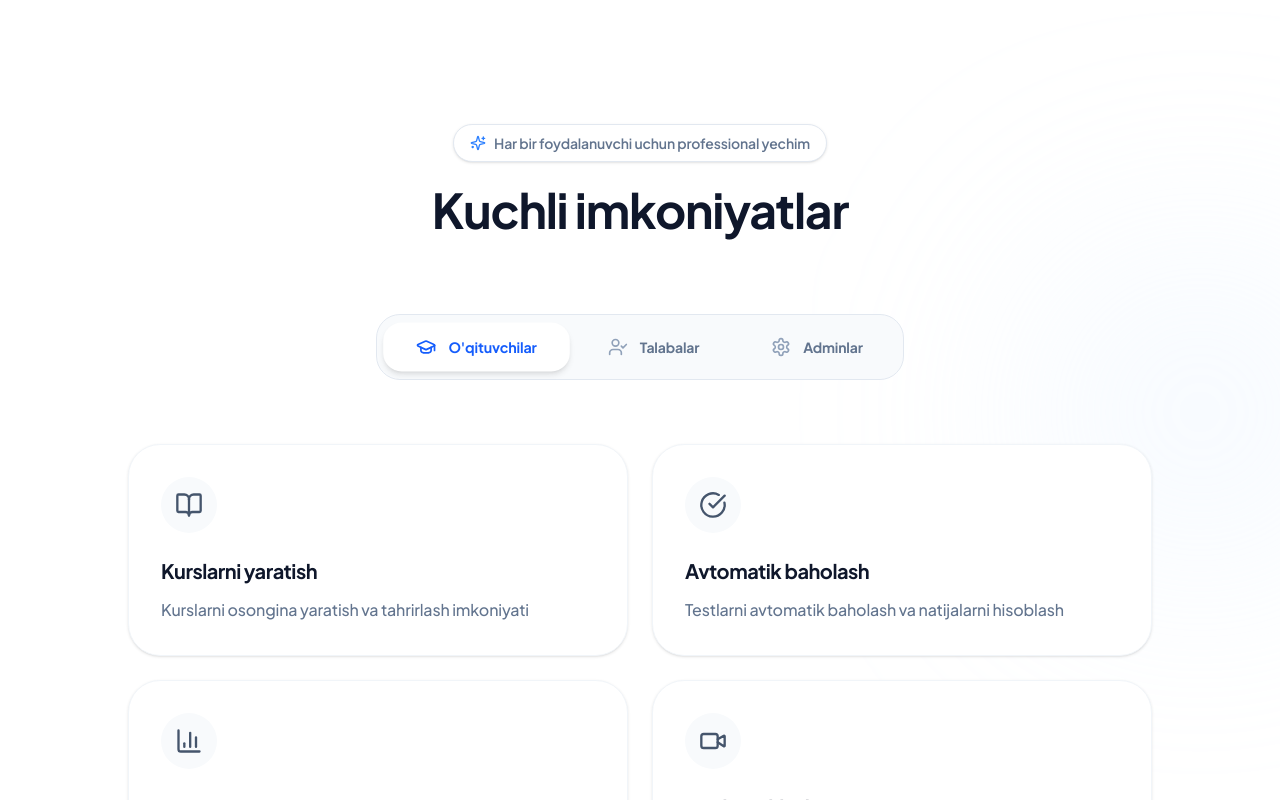
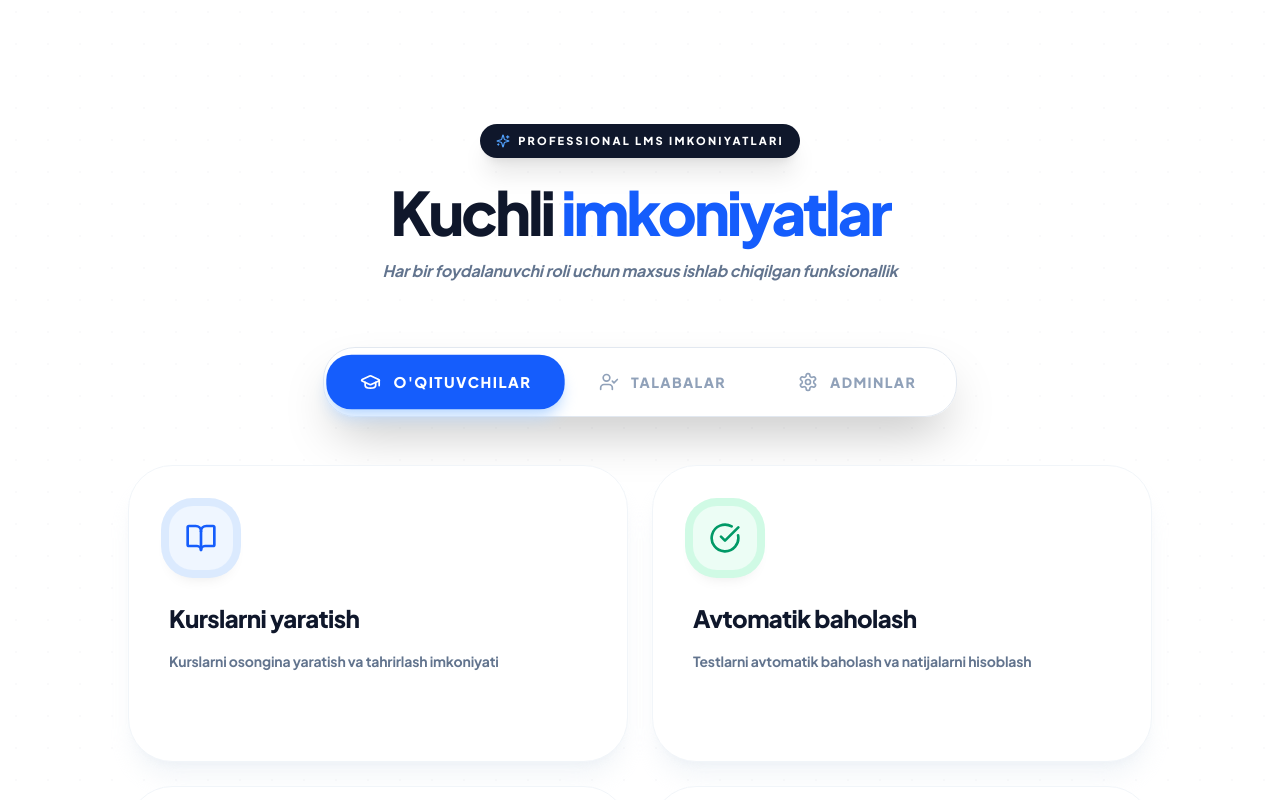
Before and after one commit to AdhamNomozov/EduPlatforma_landing, a Next.js app: page / in a window 1280 px wide. Shown: the part 1780-2580 px from the top of the page. Built offline with nearby package versions, Linux system fonts and the light colour scheme.

Commit message:
Update features.tsx

```diff
--- a/components/features.tsx
+++ b/components/features.tsx
@@ -4,7 +4,7 @@ import { useState } from "react"
 import { motion, AnimatePresence } from "framer-motion"
 import {
   GraduationCap,
-  UserCheck as UserIcon, // Build xatosi oldini olish uchun alias
+  UserCheck as UserIcon,
   Settings,
   BookOpen,
   BarChart3,
@@ -13,9 +13,9 @@ import {
   Video,
   Award,
   CheckCircle,
-  Sparkles
+  Sparkles,
+  ArrowRight
 } from "lucide-react"
-import { Button } from "@/components/ui/button"
 
 export function Features() {
   const [activeTab, setActiveTab] = useState("teachers")
@@ -47,41 +47,53 @@ export function Features() {
     ],
   }
 
+  // Ranglar uchun mapping - Ikonkalarni aniq ko'rsatish uchun
+  const colorMap = {
+    blue: "bg-blue-50 text-blue-600 ring-blue-100",
+    emerald: "bg-emerald-50 text-emerald-600 ring-emerald-100",
+    violet: "bg-violet-50 text-violet-600 ring-violet-100",
+    orange: "bg-orange-50 text-orange-600 ring-orange-100",
+  }
+
   return (
-    <section id="xususiyatlar" className="py-32 relative overflow-hidden bg-transparent">
-      {/* Decorative Blur Background */}
-      <div className="absolute top-1/4 -right-20 w-80 h-80 bg-blue-100/30 rounded-full blur-[120px] -z-10" />
+    <section id="xususiyatlar" className="py-32 relative overflow-hidden bg-white">
+      {/* Decorative Glows */}
+      <div className="absolute top-0 left-1/2 -translate-x-1/2 w-full h-full bg-[radial-gradient(#e5e7eb_1px,transparent_1px)] [background-size:32px_32px] opacity-20 -z-0" />
+      <div className="absolute top-1/4 -right-20 w-96 h-96 bg-blue-100/40 rounded-full blur-[120px] -z-10" />
 
-      <div className="container mx-auto px-6 max-w-7xl">
-        <div className="text-center mb-20">
+      <div className="container mx-auto px-6 max-w-7xl relative z-10">
+        <div className="text-center mb-16">
           <motion.div
-            initial={{ opacity: 0, scale: 0.9 }}
-            whileInView={{ opacity: 1, scale: 1 }}
+            initial={{ opacity: 0, y: 10 }}
+            whileInView={{ opacity: 1, y: 0 }}
             viewport={{ once: true }}
-            className="inline-flex items-center gap-2 px-4 py-2 rounded-full bg-white border border-slate-200 text-slate-500 text-sm font-semibold mb-6 shadow-sm"
+            className="inline-flex items-center gap-2 px-4 py-2 rounded-full bg-slate-900 text-white text-[11px] font-black uppercase tracking-[0.2em] mb-6 shadow-xl"
           >
-            <Sparkles className="w-4 h-4 text-blue-500" />
-            <span>Har bir foydalanuvchi uchun professional yechim</span>
+            <Sparkles className="w-3.5 h-3.5 text-blue-400" />
+            <span>Professional LMS Imkoniyatlari</span>
           </motion.div>
-          <h2 className="text-4xl md:text-5xl font-bold text-slate-900 tracking-tight">
-            Kuchli imkoniyatlar
+          <h2 className="text-4xl md:text-6xl font-black text-slate-900 tracking-tighter mb-4 leading-none">
+            Kuchli <span className="text-blue-600">imkoniyatlar</span>
           </h2>
+          <p className="text-slate-500 font-bold max-w-xl mx-auto italic">
+            Har bir foydalanuvchi roli uchun maxsus ishlab chiqilgan funksionallik
+          </p>
         </div>
 
         <div className="max-w-5xl mx-auto">
-          {/* Custom Tabs Design */}
-          <div className="flex flex-wrap justify-center p-2 mb-16 bg-slate-100/50 backdrop-blur-md border border-slate-200 rounded-[24px] gap-2 max-w-fit mx-auto">
+          {/* Modern Tab Switcher */}
+          <div className="flex flex-wrap justify-center p-2 mb-12 bg-white/50 backdrop-blur-xl border border-slate-200 shadow-2xl rounded-[32px] gap-2 max-w-fit mx-auto">
             {tabs.map((tab) => (
               <button
                 key={tab.id}
                 onClick={() => setActiveTab(tab.id)}
-                className={`flex items-center gap-3 px-8 py-3.5 rounded-[18px] text-sm font-bold transition-all duration-300 ${
+                className={`flex items-center gap-3 px-8 py-4 rounded-[24px] text-sm font-black uppercase tracking-widest transition-all duration-500 ${
                   activeTab === tab.id
-                    ? "bg-white text-blue-600 shadow-md scale-[1.02]"
-                    : "text-slate-500 hover:text-slate-900 hover:bg-white/50"
+                    ? "bg-blue-600 text-white shadow-lg shadow-blue-200 scale-105"
+                    : "text-slate-400 hover:text-slate-900 hover:bg-slate-50"
                 }`}
               >
-                <tab.icon className={`w-5 h-5 ${activeTab === tab.id ? "text-blue-600" : "text-slate-400"}`} />
+                <tab.icon className={`w-5 h-5 ${activeTab === tab.id ? "text-white" : "text-slate-400"}`} />
                 {tab.label}
               </button>
             ))}
@@ -90,31 +102,36 @@ export function Features() {
           <AnimatePresence mode="wait">
             <motion.div
               key={activeTab}
-              initial={{ opacity: 0, y: 20 }}
-              animate={{ opacity: 1, y: 0 }}
-              exit={{ opacity: 0, y: -20 }}
-              transition={{ duration: 0.4 }}
+              initial={{ opacity: 0, x: 20 }}
+              animate={{ opacity: 1, x: 0 }}
+              exit={{ opacity: 0, x: -20 }}
+              transition={{ duration: 0.5, ease: "circOut" }}
               className="grid sm:grid-cols-2 gap-6"
             >
               {features[activeTab as keyof typeof features].map((feature, index) => (
                 <motion.div
                   key={index}
-                  whileHover={{ y: -8 }}
-                  className="group relative bg-white border border-slate-100 p-8 rounded-[32px] shadow-sm hover:shadow-xl hover:shadow-blue-500/5 transition-all duration-500 overflow-hidden"
+                  whileHover={{ y: -10 }}
+                  className="group relative bg-white border border-slate-100 p-10 rounded-[44px] shadow-xl shadow-slate-200/40 hover:shadow-2xl hover:shadow-blue-500/10 transition-all duration-500 overflow-hidden"
                 >
-                  <div className={`w-14 h-14 rounded-2xl flex items-center justify-center mb-6 transition-transform duration-500 group-hover:scale-110 group-hover:rotate-6 bg-slate-50 text-slate-600 group-hover:bg-blue-600 group-hover:text-white`}>
-                    <feature.icon className="w-7 h-7" />
+                  {/* KONSTASTLI IKONKA: bg-slate-50 dan rangli soft bg ga o'tildi */}
+                  <div className={`w-16 h-16 rounded-[24px] flex items-center justify-center mb-8 ring-8 ring-opacity-30 transition-all duration-500 group-hover:rotate-6 group-hover:scale-110 shadow-lg ${colorMap[feature.color as keyof typeof colorMap]}`}>
+                    <feature.icon className="w-8 h-8" />
                   </div>
 
-                  <h3 className="text-xl font-bold text-slate-900 mb-3">
+                  <h3 className="text-2xl font-black text-slate-900 mb-4 tracking-tight group-hover:text-blue-600 transition-colors">
                     {feature.title}
                   </h3>
-                  <p className="text-slate-500 leading-relaxed font-medium">
+                  <p className="text-slate-500 leading-relaxed font-bold text-sm">
                     {feature.desc}
                   </p>
 
-                  {/* Decorative faint icon in background */}
-                  <feature.icon className="absolute -bottom-4 -right-4 w-24 h-24 text-slate-100/50 -z-10 group-hover:text-blue-50/50 transition-colors" />
+                  <div className="mt-8 flex items-center gap-2 text-blue-600 font-black text-[10px] uppercase tracking-widest opacity-0 group-hover:opacity-100 transition-all -translate-x-4 group-hover:translate-x-0">
+                    Batafsil ma'lumot <ArrowRight className="w-4 h-4" />
+                  </div>
+
+                  {/* Background Watermark Icon */}
+                  <feature.icon className="absolute -bottom-6 -right-6 w-32 h-32 text-slate-50 opacity-20 -z-10 group-hover:text-blue-50 transition-all duration-700 rotate-12" />
                 </motion.div>
               ))}
             </motion.div>
```
